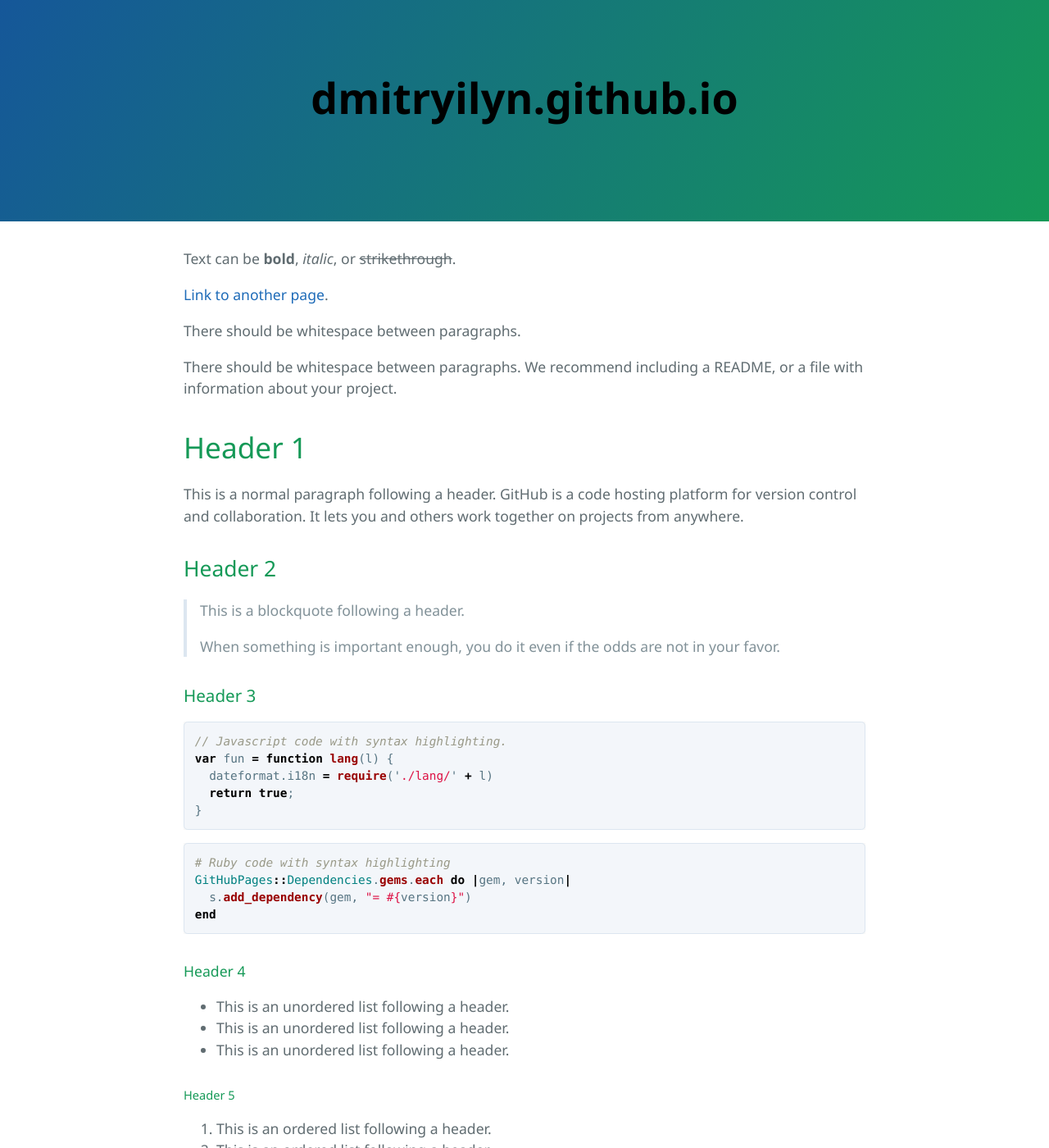
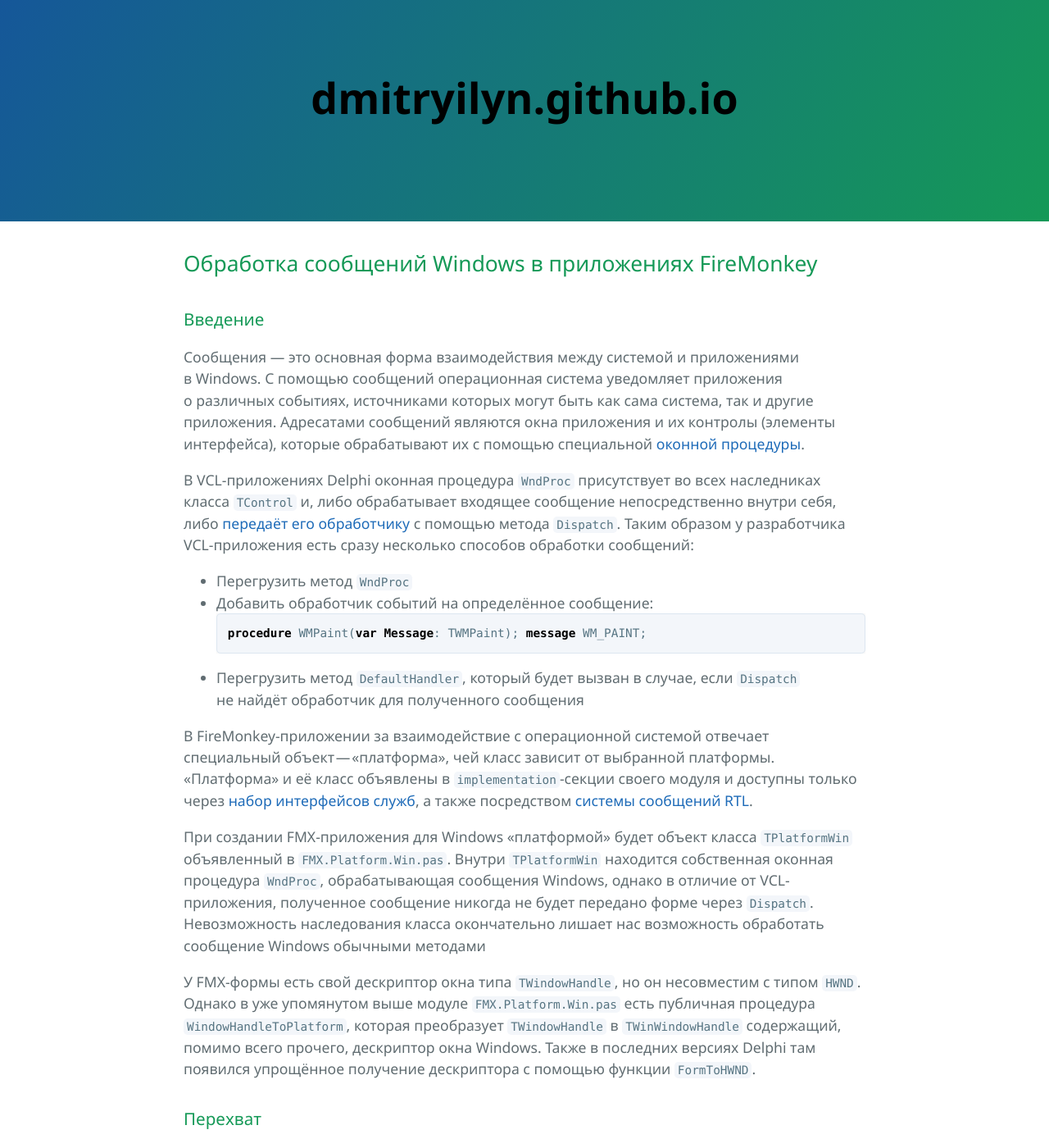
Before and after one commit to dmitryilyn/dmitryilyn.github.io, a Jekyll site: the page built from index.md, in a window 1280 px wide and 1400 px high. Shown: the whole window at 82% size. Built offline with Jekyll 4.4.1, drawn with Linux system fonts in a browser that asks for light colours; our own code applies the rules of GitHub Pages for plain Markdown files; the repository's description, which GitHub fills in, is left out; some of the changed text lies outside the part shown.

````diff
--- a/index.md
+++ b/index.md
@@ -1,123 +1,60 @@
----
-layout: default
----
+## Обработка сообщений Windows в приложениях FireMonkey
 
-Text can be **bold**, _italic_, or ~~strikethrough~~.
+### Введение
 
-[Link to another page](another-page).
+Сообщения &mdash; это основная форма взаимодействия между системой и&nbsp;приложениями в&nbsp;Windows. С&nbsp;помощью сообщений операционная система уведомляет приложения о&nbsp;различных событиях, источниками которых могут быть как сама система, так и&nbsp;другие приложения. Адресатами сообщений являются окна приложения и&nbsp;их&nbsp;контролы (элементы интерфейса), которые обрабатывают их&nbsp;с&nbsp;помощью специальной [оконной процедуры](https://msdn.microsoft.com/en-us/library/windows/desktop/ms632593(v=vs.85).aspx).
 
-There should be whitespace between paragraphs.
+В&nbsp;VCL-приложениях Delphi оконная процедура `WndProc` присутствует во&nbsp;всех наследниках класса `TControl`&nbsp;и, либо обрабатывает входящее сообщение непосредственно внутри себя, либо [передаёт его обработчику](http://docwiki.embarcadero.com/Libraries/Berlin/en/System.TObject.Dispatch) с&nbsp;помощью метода `Dispatch`. Таким образом у&nbsp;разработчика VCL-приложения есть сразу несколько способов обработки сообщений:
+* Перегрузить метод `WndProc`
+* Добавить обработчик событий на&nbsp;определённое сообщение:
+  ```pascal
+  procedure WMPaint(var Message: TWMPaint); message WM_PAINT;
+  ```
+* Перегрузить метод `DefaultHandler`, который будет вызван в&nbsp;случае, если `Dispatch` не&nbsp;найдёт обработчик для полученного сообщения
 
-There should be whitespace between paragraphs. We recommend including a README, or a file with information about your project.
+В&nbsp;FireMonkey-приложении за&nbsp;взаимодействие с&nbsp;операционной системой отвечает специальный объект &mdash; &laquo;платформа&raquo;, чей класс зависит от&nbsp;выбранной платформы. &laquo;Платформа&raquo; и&nbsp;её&nbsp;класс объявлены в&nbsp;`implementation`-секции своего модуля и&nbsp;доступны только через [набор интерфейсов служб](http://docwiki.embarcadero.com/RADStudio/Tokyo/en/FireMonkey_Platform_Services), а&nbsp;также посредством [системы сообщений RTL](http://docwiki.embarcadero.com/RADStudio/Tokyo/en/Using_the_RTL_Cross-Platform_Messaging_Solution).
 
-# [](#header-1)Header 1
+При создании FMX-приложения для Windows &laquo;платформой&raquo; будет объект класса `TPlatformWin` объявленный в&nbsp;`FMX.Platform.Win.pas`. Внутри `TPlatformWin` находится собственная оконная процедура `WndProc`, обрабатывающая сообщения Windows, однако в&nbsp;отличие от&nbsp;VCL-приложения, полученное сообщение никогда не&nbsp;будет передано форме через `Dispatch`. Невозможность наследования класса окончательно лишает нас возможность обработать сообщение Windows обычными методами
 
-This is a normal paragraph following a header. GitHub is a code hosting platform for version control and collaboration. It lets you and others work together on projects from anywhere.
+У&nbsp;FMX-формы есть свой дескриптор окна типа `TWindowHandle`, но&nbsp;он&nbsp;несовместим с&nbsp;типом `HWND`. Однако в&nbsp;уже упомянутом выше модуле `FMX.Platform.Win.pas` есть публичная процедура `WindowHandleToPlatform`, которая преобразует `TWindowHandle` в&nbsp;`TWinWindowHandle` содержащий, помимо всего прочего, дескриптор окна Windows. Также в&nbsp;последних версиях Delphi там появился упрощённое получение дескриптора с&nbsp;помощью функции `FormToHWND`.
 
-## [](#header-2)Header 2
+### Перехват
 
-> This is a blockquote following a header.
->
-> When something is important enough, you do it even if the odds are not in your favor.
-
-### [](#header-3)Header 3
-
-```js
-// Javascript code with syntax highlighting.
-var fun = function lang(l) {
-  dateformat.i18n = require('./lang/' + l)
-  return true;
-}
+Итак, необходимо сделать свой обработчик сообщений Windows имея в&nbsp;своём распоряжении только дескриптор окна. Изучив варианты, я&nbsp;остановился следующем:
+* Создаём новый класс-наследник от&nbsp;`TForm`, добавляем к&nbsp;нему метод, который будет нашей новой оконной процедурой:
+```pascal
+procedure TWinForm.WndProc(var Message: TMessage);
+begin
+  Dispatch(Message);
+end;
 ```
-
-```ruby
-# Ruby code with syntax highlighting
-GitHubPages::Dependencies.gems.each do |gem, version|
-  s.add_dependency(gem, "= #{version}")
-end
+* В&nbsp;конструкторе формы с&nbsp;помощью `GetWindowLong` получаем адрес текущей оконной процедуры и&nbsp;сохраняем его. Затем, с&nbsp;помощью `SetWindowLong` задаём в&nbsp;качестве оконной процедуры наш недавно созданный метод `WndProc`.
+```pascal
+TWinForm = class(TForm)
+private
+  FSavedWndProc: TFNWndProc;
 ```
-
-#### [](#header-4)Header 4
-
-*   This is an unordered list following a header.
-*   This is an unordered list following a header.
-*   This is an unordered list following a header.
-
-##### [](#header-5)Header 5
-
-1.  This is an ordered list following a header.
-2.  This is an ordered list following a header.
-3.  This is an ordered list following a header.
-
-###### [](#header-6)Header 6
-
-| head1        | head two          | three |
-|:-------------|:------------------|:------|
-| ok           | good swedish fish | nice  |
-| out of stock | good and plenty   | nice  |
-| ok           | good `oreos`      | hmm   |
-| ok           | good `zoute` drop | yumm  |
-
-### There's a horizontal rule below this.
-
-* * *
-
-### Here is an unordered list:
-
-*   Item foo
-*   Item bar
-*   Item baz
-*   Item zip
-
-### And an ordered list:
-
-1.  Item one
-1.  Item two
-1.  Item three
-1.  Item four
-
-### And a nested list:
-
-- level 1 item
-  - level 2 item
-  - level 2 item
-    - level 3 item
-    - level 3 item
-- level 1 item
-  - level 2 item
-  - level 2 item
-  - level 2 item
-- level 1 item
-  - level 2 item
-  - level 2 item
-- level 1 item
-
-### Small image
-
-![](https://assets-cdn.github.com/images/icons/emoji/octocat.png)
-
-### Large image
-
-![](https://guides.github.com/activities/hello-world/branching.png)
-
-
-### Definition lists can be used with HTML syntax.
-
-<dl>
-<dt>Name</dt>
-<dd>Godzilla</dd>
-<dt>Born</dt>
-<dd>1952</dd>
-<dt>Birthplace</dt>
-<dd>Japan</dd>
-<dt>Color</dt>
-<dd>Green</dd>
-</dl>
-
+```pascal
+constructor TWinForm.Create(AOwner: TComponent);
+begin
+  inherited;
+  FSavedWndProc := TFNWndProc(GetWindowLong(
+    FormToHWND(Self),
+    GWL_WNDPROC
+  ));
+  SetWindowLong(
+    FormToHWND(Self),
+    GWL_WNDPROC,
+    IntPtr(MakeObjectInstance(WndProc))
+  );
+end;
 ```
-Long, single-line code blocks should not wrap. They should horizontally scroll if they are too long. This line should be long enough to demonstrate this.
+* Перегружаем метод `DefaultHandle` в&nbsp;теле которого вызываем ранее сохранённую оконную процедуру. Таким образом, если после `Dispatch` перехваченное сообщение не&nbsp;будет обработано, то&nbsp;оно автоматически будет передано в&nbsp;исходный обработчик внутри `TPlatformWin`.
+```pascal
+procedure TWinForm.DefaultHandler(var Message);
+begin
+  if FSavedWndProc <> nil then
+    with TMessage(Message) do
+  Result := CallWindowProc(FSavedWndProc, Wnd, Msg, WParam, LParam);
+end;
 ```
-
-```
-The final element.
-```
````
